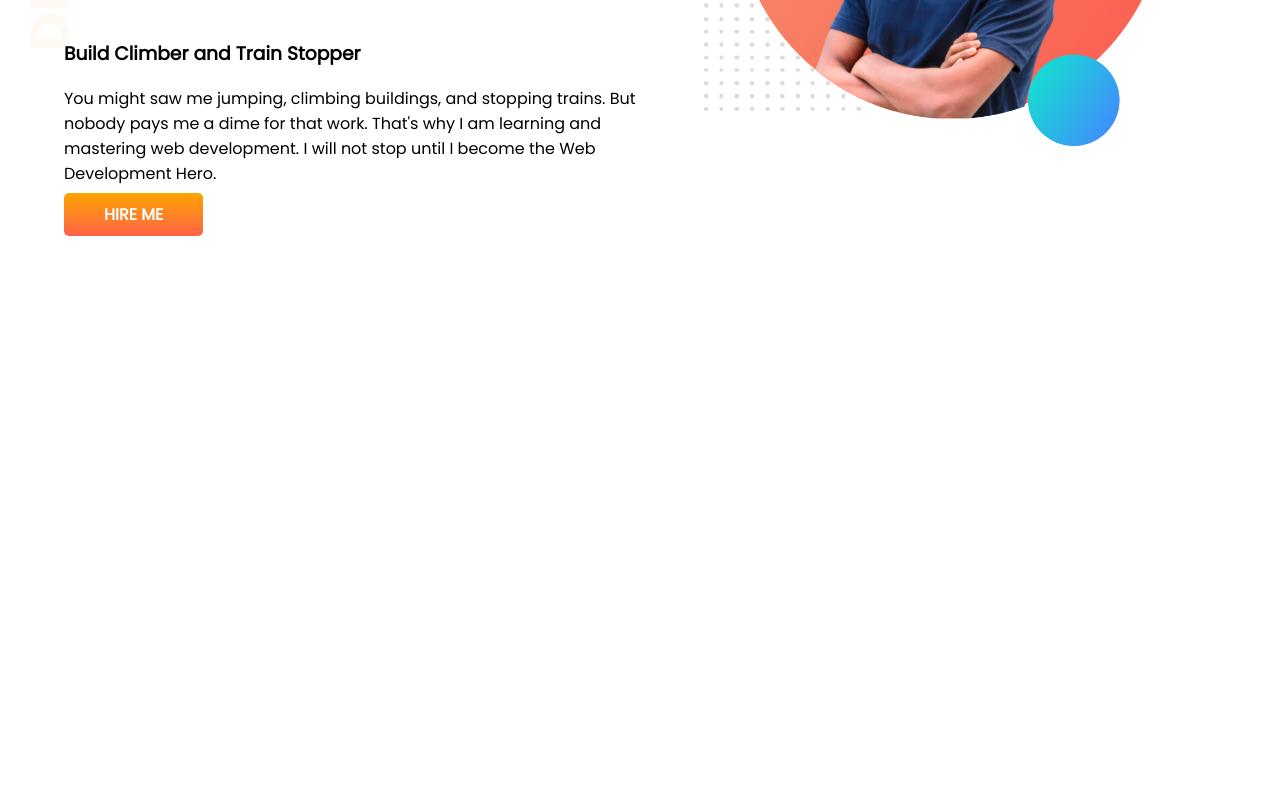
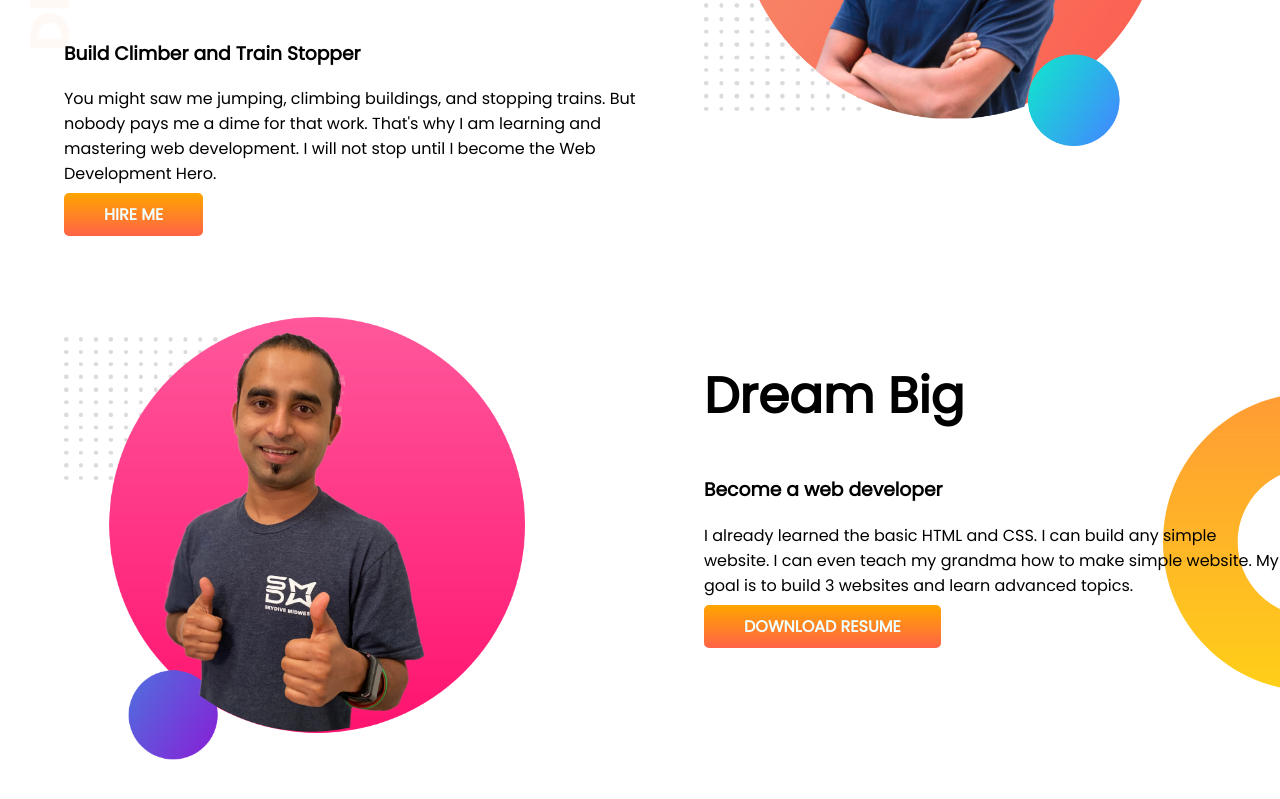
Before and after one commit to masud51435/devoloper-portfolio, a plain HTML site: page index.html in a window 1280 px wide. Shown: the part 311-1110 px from the top of the page. Before the commit the page ends 800 px from the top, so only its background shows below. Drawn offline with Linux system fonts and the light colour scheme.

Commit message:
new side

```diff
--- a/index.html
+++ b/index.html
@@ -27,6 +27,17 @@
       <img src="images/my-bg.png" alt="my-bg">
     </div>
   </section>
+  <section class="dream-big">
+<div class="half-width">
+<img src="images/jhankar2.png" alt="new image">
+</div>
+<div class="half-width" >
+<h1>Dream Big</h1>
+<h3>Become a web developer</h3>
+<p>I already learned the basic HTML and CSS. I can build any simple website. I can even teach my grandma how to make simple website. My goal is to build 3 websites and learn advanced topics.</p>
+<a class="link-button" target="blank" href="https://masud51435.github.io/devoloper-portfolio/index.html">DOWNLOAD RESUME</a>
+</div>
+  </section>
 </body>
 
 </html>
--- a/style.css
+++ b/style.css
@@ -10,6 +10,7 @@ h1{
 }
 section{
   display: flex;
+  margin-bottom: 90px;
 }
 .half-width{
   width: 50%;
@@ -30,3 +31,8 @@ section{
   background-image: url(images/top-banner.png);
   background-repeat: no-repeat;
 }
+.dream-big{
+  background-image: url(images/dream-bg.png);
+  background-repeat: no-repeat;
+  background-position: right;
+}
```
